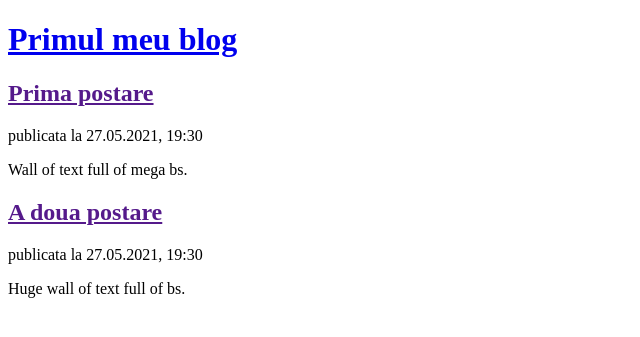
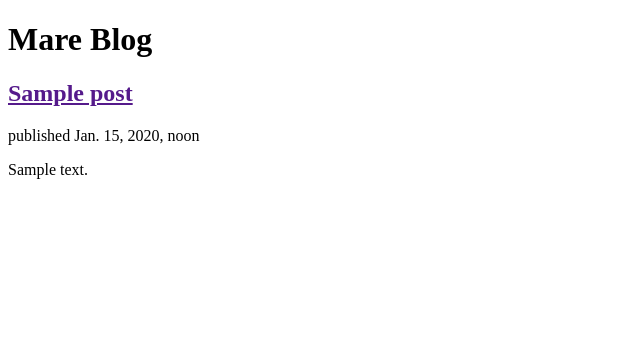
Before and after one commit to lassagoss420/my-first-blog, a Django app: page / in a window 1280 px wide. Shown: the top 337 px of the page, without its empty margins (0-640 px from the left). Run offline with Django 3.2, Linux system fonts and the light colour scheme; tables that the repository leaves empty hold one stand-in row (values such as "Sample post").

Commit message:
for in html

```diff
--- a/blog/models.py
+++ b/blog/models.py
@@ -15,7 +15,7 @@ class Post(models.Model):
 
     def publish(self):
         self.published_date = timezone.now()
-        seld.save()
+        self.save()
 
     def __str__(self):
         return self.title
--- a/blog/templates/blog/post_list.html
+++ b/blog/templates/blog/post_list.html
@@ -6,22 +6,20 @@
 </head>
 
 <body>
+
     <header>
-        <h1><a href="/"> Primul meu blog </a></h1>
+        <h1> Mare Blog </h1>
     </header>
 
-    <article>  <!-- articolul 1 -->
-        <h2><a href=""> Prima postare </a></h2>
-        <time> publicata la 27.05.2021, 19:30 </time>
-        <p> Wall of text full of mega bs. </p>
-    </article>
 
-    <article> <!-- articlolul 2 -->
-        <h2><a href=""> A doua postare </a></h2>
-        <time> publicata la 27.05.2021, 19:30 </time>
-        <p> Huge wall of text full of bs. </p>
-    </article>
+
+    {% for post in posts %}
+        <article>
+            <h2><a href="">{{post.title}}</a></h2>
+            <time>published {{post.published_date}}</time>
+            <p>{{post.text|linebreaksbr}}
+        </article>
+    {% endfor %}
 
 </body>
-
 </html>
--- a/blog/views.py
+++ b/blog/views.py
@@ -1,6 +1,8 @@
 from django.shortcuts import render
-
+from .models import Post
+from django.utils import timezone
 # Create your views here.
 
 def post_list(request):
-    return render(request, 'blog/post_list.html', {})
+    posts = Post.objects.filter(published_date__lte=timezone.now()).order_by('published_date')
+    return render(request, 'blog/post_list.html', {'posts': posts})
```
